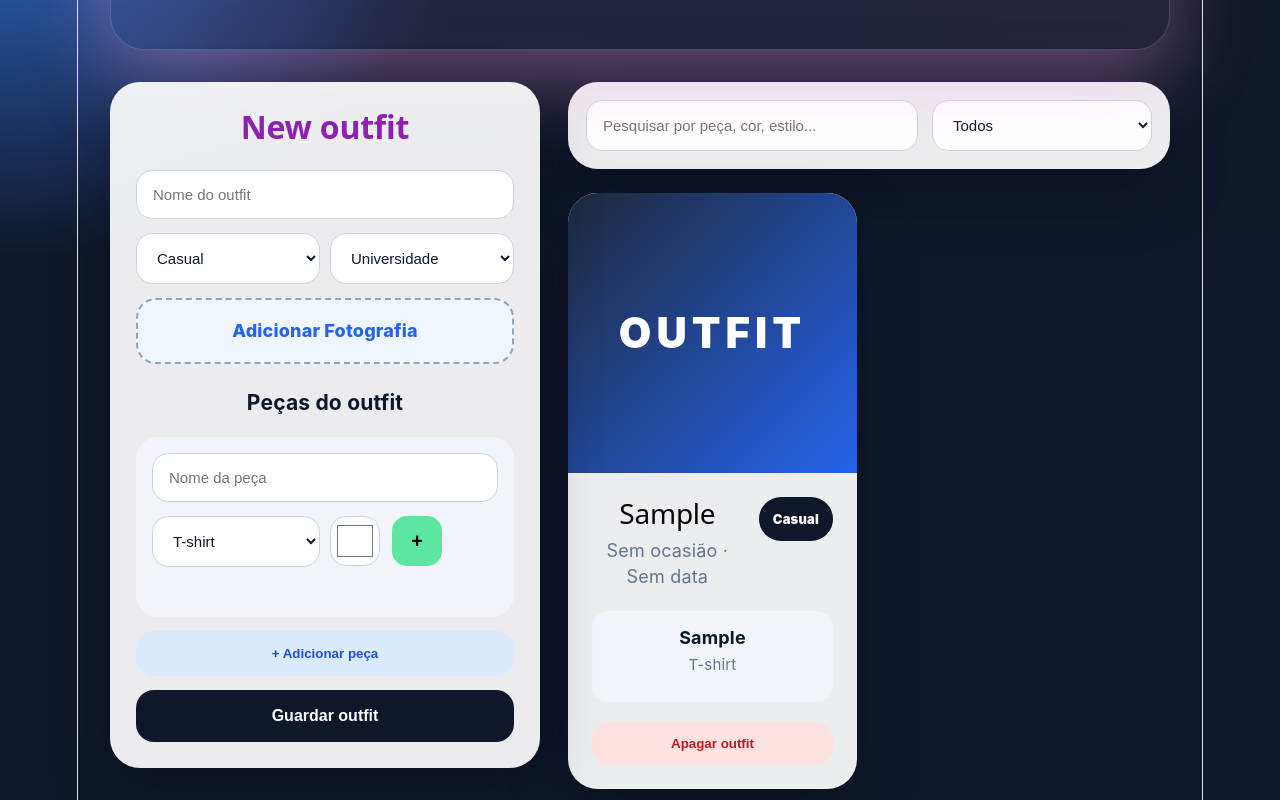
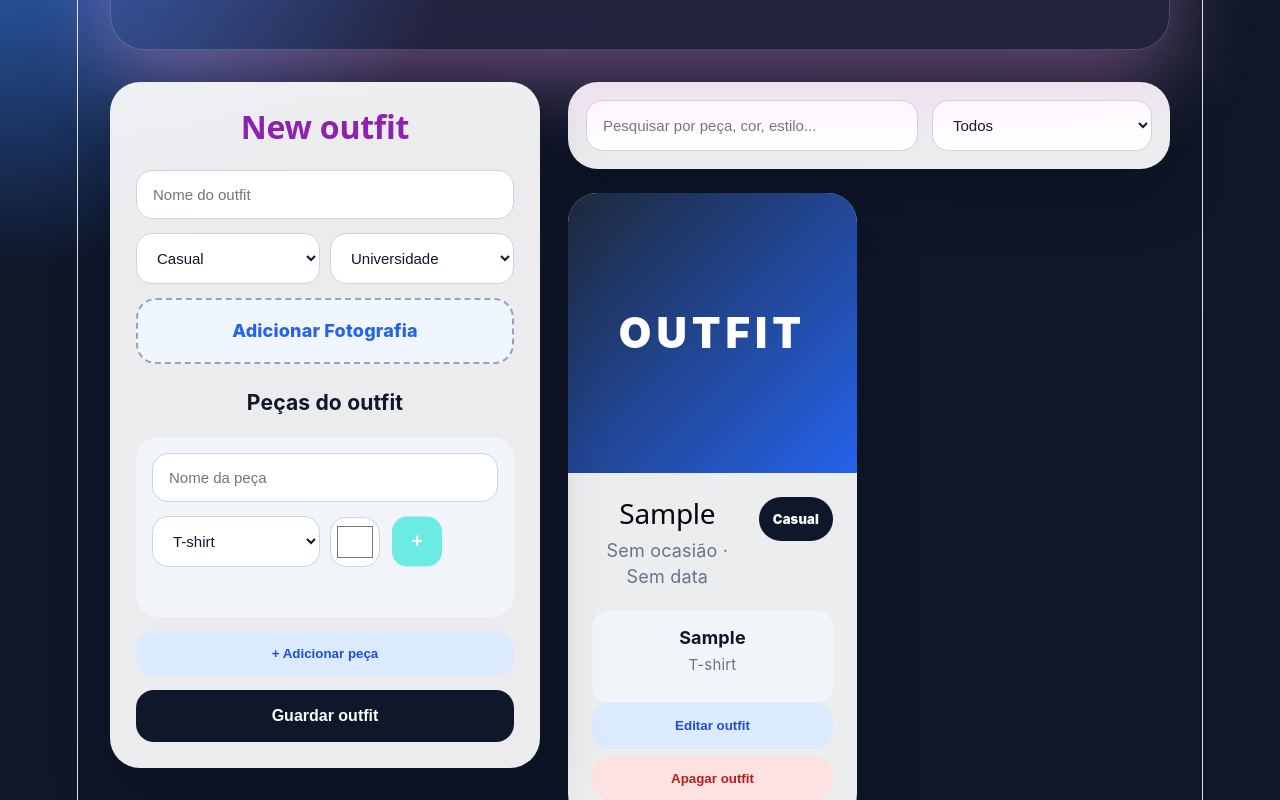
Before and after one commit to ptav2006/outfit-organizer, a React (Vite) app: page / in a window 1280 px wide. Both pictures are taken after typing "Sample", "Sample" into the empty fields and a click on the button "Guardar outfit". Shown: the part 239-1039 px from the top of the page. Built offline with nearby package versions, Linux system fonts and the light colour scheme.

Commit message:
botao editar

```diff
--- a/src/App.css
+++ b/src/App.css
@@ -136,6 +136,7 @@ input:focus, select:focus {
 .grid2 {
   display: grid;
   grid-template-columns: 1fr 1fr;
+  align-items: center;
   gap: 10px;
 }
 
@@ -382,8 +383,8 @@ button {
   padding: 0 16px;
   border-radius: 15px;
   border: none;
-  background: #5de6a1;
-  color: rgb(0, 0, 0);
+  background: #6cebe3;
+  color: rgb(255, 255, 255);
   font-size: 20px;
   font-weight: 800;
   cursor: pointer;
@@ -391,9 +392,9 @@ button {
   display: flex;
   align-items: center;
   justify-content: center;
-  line-height: 1;
 
-  margin-bottom: 14px;
+
+  transform: translateY(-7.5px);
 }
 
 .colorsPreview,
@@ -418,3 +419,15 @@ button {
   width: 16px;
   height: 16px;
 }
+
+.edit {
+  width: 100%;
+  border: none;
+  border-radius: 18px;
+  padding: 16px;
+  font-weight: 800;
+  background: #dbeafe;
+  color: #1d4ed8;
+  cursor: pointer;
+  margin-bottom: -20px;
+}
--- a/src/App.jsx
+++ b/src/App.jsx
@@ -33,6 +33,7 @@ export default function App() {
 
   const [search, setSearch] = useState("");
   const [filter, setFilter] = useState("Todos");
+  const [editingId, setEditingId] = useState(null);
 
   const [form, setForm] = useState({
     title: "",
@@ -61,6 +62,12 @@ export default function App() {
     updated[index][field] = value;
     setForm({ ...form, pieces: updated });
   }
+
+  function editOutfit(outfit) {
+  setForm(outfit);
+  setEditingId(outfit.id);
+  }
+
   function addColorToPiece(index) {
     const updated = [...form.pieces];
     const color = updated[index].tempColor || "#ffffff";
@@ -89,6 +96,22 @@ export default function App() {
   function addOutfit(e) {
     e.preventDefault();
     if (!form.title.trim()) return;
+    if (editingId) {
+      setOutfits(outfits.map(outfits => outfits.id === editingId ? { ...form, id: editingId, pieces: form.pieces.filter(p => p.name.trim()) } : outfits
+    ));
+      setEditingId(null);
+
+      setForm({
+        title: "",
+        function: "Universidade",
+        customFunction: "",
+        style: "Casual",
+        image: "",
+        pieces: [{ name: "", category: "T-shirt", colors: [], tempColor: "#ffffff" }]
+      });
+
+      return;
+    }
 
     setOutfits([
       {
@@ -263,7 +286,9 @@ export default function App() {
                 + Adicionar peça
               </button>
 
-              <button className="primary">Guardar outfit</button>
+              <button className="primary">
+                {editingId ? "Atualizar outfit" : "Guardar outfit"}
+              </button>
             </form>
           </section>
 
@@ -326,6 +351,12 @@ export default function App() {
                         </div>
                       ))}
                     </div>
+                    <button
+                      className="edit"
+                      onClick={() => editOutfit(outfit)}
+                    >
+                      Editar outfit
+                    </button>
 
                     <button
                       className="delete"
```
